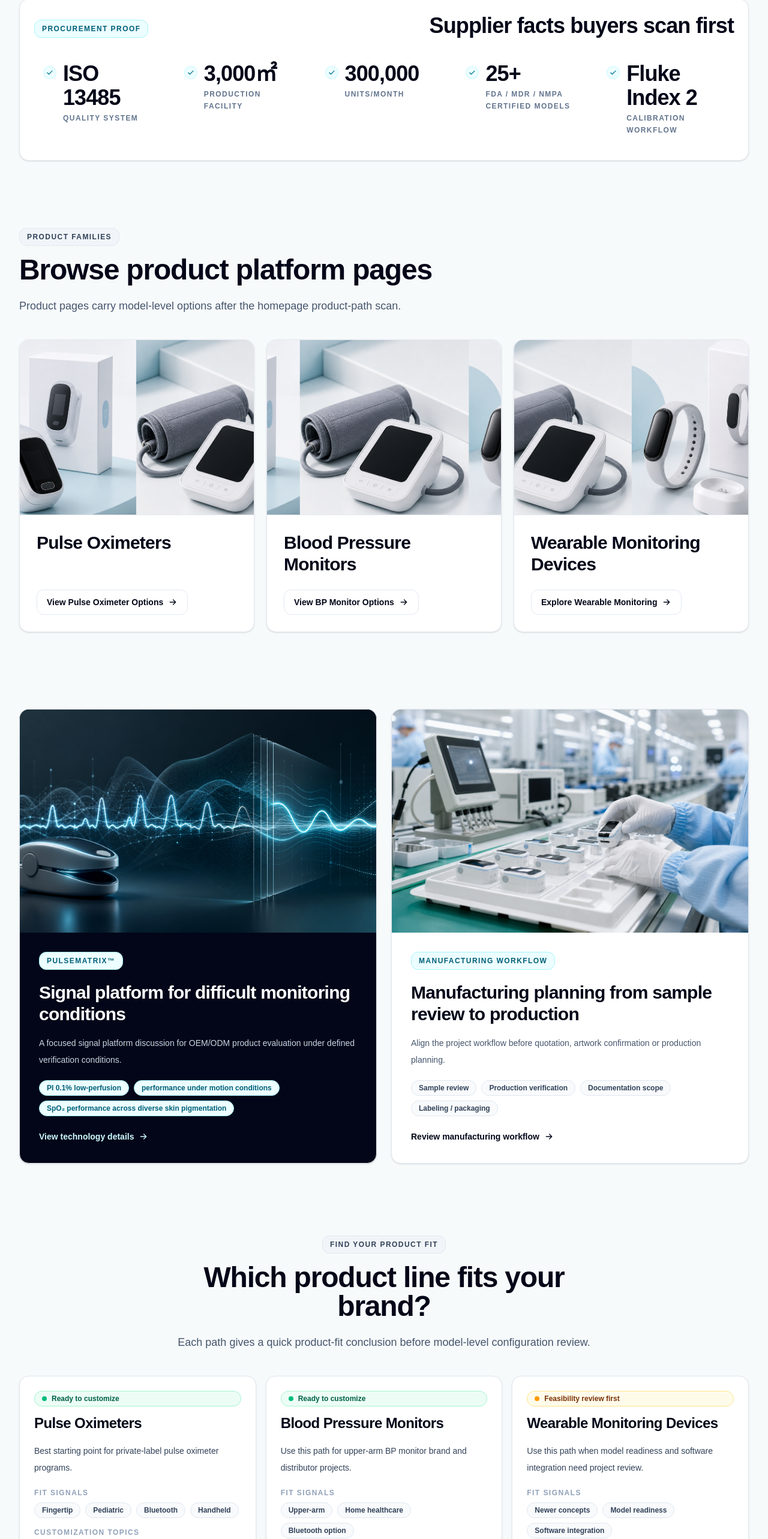
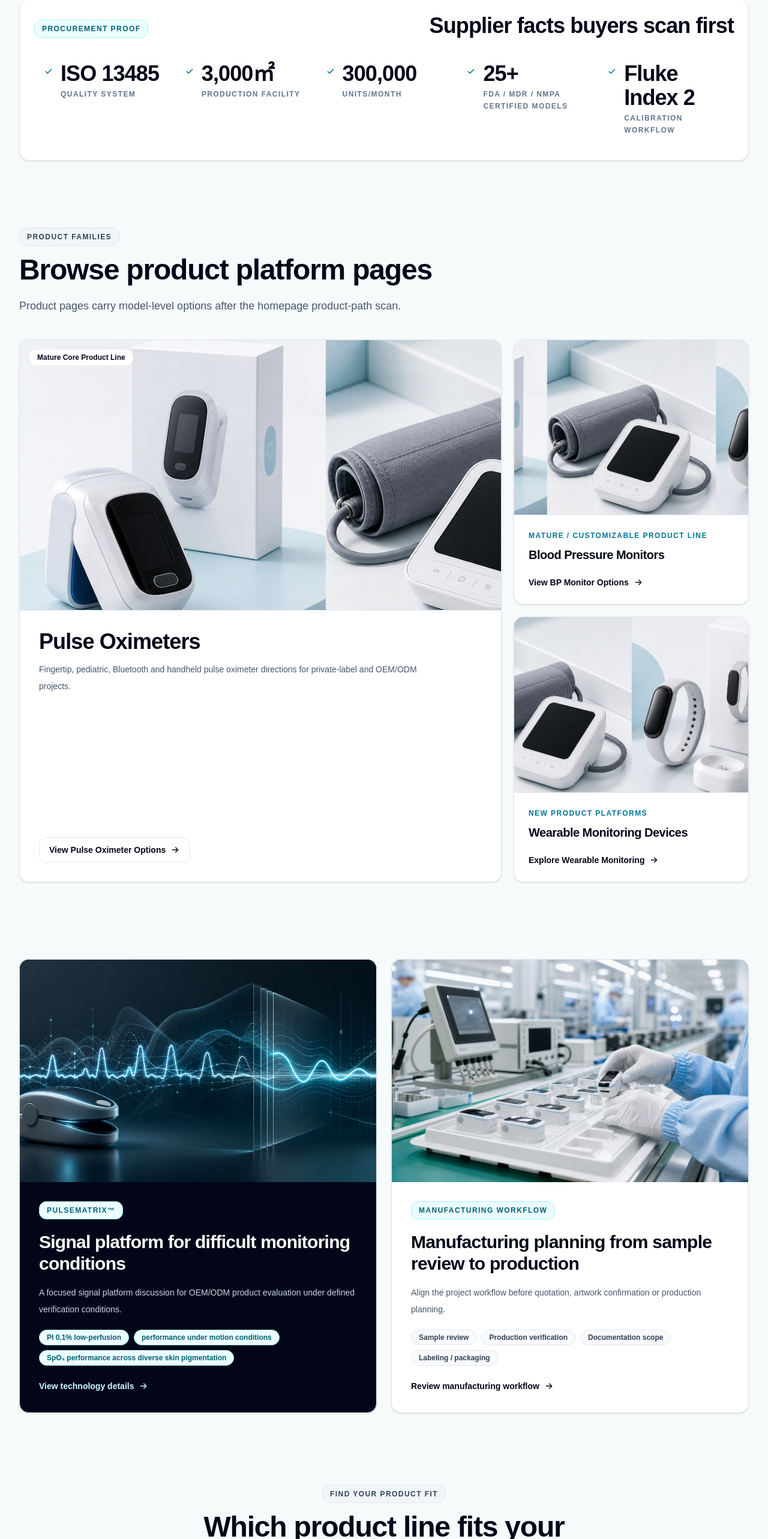
Before and after one commit to hnpsd0755-source/yimi-life-geo, a Next.js app: page / in a window 1280 px wide. Shown: the part 948-3514 px from the top of the page at 60% size. Built offline with nearby package versions, Linux system fonts and the light colour scheme.

Commit message:
Add asymmetric homepage layouts

```diff
--- a/app/page.tsx
+++ b/app/page.tsx
@@ -298,6 +298,20 @@ function CheckIcon({ className = "h-4 w-4" }: { className?: string }) {
   );
 }
 
+function QuestionIcon({ className = "h-5 w-5" }: { className?: string }) {
+  return (
+    <svg className={className} viewBox="0 0 24 24" fill="none" aria-hidden="true">
+      <path
+        d="M9.2 9a3 3 0 1 1 4.7 2.5c-1.2.8-1.9 1.4-1.9 2.7M12 18h.01M21 12a9 9 0 1 1-18 0 9 9 0 0 1 18 0Z"
+        stroke="currentColor"
+        strokeWidth="2"
+        strokeLinecap="round"
+        strokeLinejoin="round"
+      />
+    </svg>
+  );
+}
+
 function ProcessIcon({ type, className = "h-5 w-5" }: { type: string; className?: string }) {
   if (type === "search") {
     return (
@@ -452,7 +466,46 @@ function ProductImage({
   );
 }
 
-function ProductPlatformCard({
+function ProductPlatformLargeCard({
+  item,
+}: {
+  item: (typeof productFamilies)[number];
+}) {
+  return (
+    <article className="group flex h-full flex-col overflow-hidden rounded-2xl border border-slate-200 bg-white shadow-sm transition hover:-translate-y-1 hover:shadow-xl hover:shadow-slate-200/70 lg:col-span-2 lg:row-span-2">
+      <div className="relative aspect-[16/9] overflow-hidden border-b border-slate-200 bg-slate-100">
+        <Image
+          src={item.image}
+          alt={item.imageAlt}
+          fill
+          sizes="(min-width: 1024px) 66vw, 100vw"
+          className="origin-left scale-[1.7] object-cover transition duration-300 group-hover:scale-[1.76]"
+          style={{ objectPosition: item.imagePosition }}
+        />
+        <span className="absolute left-4 top-4 rounded-full border border-white/70 bg-white/90 px-3 py-1 text-xs font-semibold text-slate-950 backdrop-blur">
+          {item.status}
+        </span>
+      </div>
+      <div className="flex flex-1 flex-col p-6 md:p-8">
+        <h3 className="text-3xl font-semibold tracking-tight text-slate-950 md:text-4xl">
+          {item.title}
+        </h3>
+        <p className="mt-3 max-w-2xl text-sm leading-7 text-slate-600">{item.description}</p>
+        <div className="mt-auto pt-6">
+          <Link
+            href={item.href}
+            className="inline-flex items-center rounded-xl border border-slate-200 px-4 py-2.5 text-sm font-semibold text-slate-950 transition hover:border-cyan-200 hover:bg-cyan-50 hover:text-cyan-800"
+          >
+            {item.cta}
+            <ArrowIcon className="ml-2 h-4 w-4" />
+          </Link>
+        </div>
+      </div>
+    </article>
+  );
+}
+
+function ProductPlatformCompactCard({
   item,
 }: {
   item: (typeof productFamilies)[number];
@@ -460,14 +513,13 @@ function ProductPlatformCard({
   return (
     <article className="group flex h-full flex-col overflow-hidden rounded-2xl border border-slate-200 bg-white shadow-sm transition hover:-translate-y-1 hover:shadow-xl hover:shadow-slate-200/70">
       <ProductImage src={item.image} alt={item.imageAlt} position={item.imagePosition} />
-      <div className="flex flex-1 flex-col p-6 md:p-7">
-        <h3 className="text-2xl font-semibold tracking-tight text-slate-950 md:text-3xl">
-          {item.title}
-        </h3>
-        <div className="mt-auto pt-6">
+      <div className="flex flex-1 flex-col p-5 md:p-6">
+        <p className="text-xs font-semibold uppercase leading-5 tracking-[0.12em] text-cyan-700">{item.status}</p>
+        <h3 className="mt-2 text-xl font-semibold tracking-tight text-slate-950">{item.title}</h3>
+        <div className="mt-auto pt-5">
           <Link
             href={item.href}
-            className="inline-flex items-center rounded-xl border border-slate-200 px-4 py-2.5 text-sm font-semibold text-slate-950 transition hover:border-cyan-200 hover:bg-cyan-50 hover:text-cyan-800"
+            className="inline-flex items-center text-sm font-semibold text-slate-950 transition hover:text-cyan-800"
           >
             {item.cta}
             <ArrowIcon className="ml-2 h-4 w-4" />
@@ -556,9 +608,7 @@ export default function HomePage() {
                 className="group min-w-0 rounded-xl p-4 transition hover:bg-cyan-50"
               >
                 <div className="flex items-start gap-3">
-                  <span className="mt-2 flex h-5 w-5 shrink-0 items-center justify-center rounded-full bg-cyan-50 text-cyan-700 ring-1 ring-cyan-100 transition group-hover:bg-white">
-                    <CheckIcon className="h-3.5 w-3.5" />
-                  </span>
+                  <CheckIcon className="mt-2 h-4 w-4 shrink-0 text-cyan-700" />
                   <div className="min-w-0">
                     <p className="break-words text-3xl font-semibold tracking-tight text-slate-950 md:text-4xl">{item.value}</p>
                     <p className="mt-1 text-xs font-semibold uppercase leading-5 tracking-[0.12em] text-slate-500">{item.label}</p>
@@ -581,8 +631,9 @@ export default function HomePage() {
         </div>
 
         <div className="mt-10 grid items-stretch gap-5 lg:grid-cols-3">
-          {productFamilies.map((item) => (
-            <ProductPlatformCard key={item.title} item={item} />
+          <ProductPlatformLargeCard item={productFamilies[0]} />
+          {productFamilies.slice(1).map((item) => (
+            <ProductPlatformCompactCard key={item.title} item={item} />
           ))}
         </div>
       </section>
@@ -664,9 +715,10 @@ export default function HomePage() {
           align="center"
         />
 
-        <div className="mt-10 grid gap-4 lg:grid-cols-3">
-          {productFitRows.map((row) => (
-            <article key={row.productLine} className="flex h-full flex-col rounded-2xl border border-slate-200 bg-white p-5 shadow-sm md:p-6">
+        <div className="mt-10 flex flex-col gap-5">
+          <div className="grid gap-5 md:grid-cols-2">
+            {productFitRows.slice(0, 2).map((row) => (
+              <article key={row.productLine} className="flex h-full flex-col rounded-2xl border border-slate-200 bg-white p-5 shadow-sm transition hover:-translate-y-1 hover:shadow-xl hover:shadow-slate-200/70 md:p-6">
                 <div className="flex flex-col gap-3">
                   <StatusPill tone={row.statusTone}>{row.status}</StatusPill>
                   <h3 className="text-2xl font-semibold tracking-tight text-slate-950">{row.productLine}</h3>
@@ -689,6 +741,30 @@ export default function HomePage() {
                   View Product Line
                   <ArrowIcon className="ml-2 h-4 w-4" />
                 </Link>
+              </article>
+            ))}
+          </div>
+
+          {productFitRows.slice(2).map((row) => (
+            <article key={row.productLine} className="rounded-2xl border border-amber-200 bg-amber-50/40 p-5 shadow-sm md:p-6">
+              <div className="grid gap-6 lg:grid-cols-[minmax(0,1.25fr)_minmax(0,1fr)_auto] lg:items-center">
+                <div>
+                  <StatusPill tone={row.statusTone}>{row.status}</StatusPill>
+                  <h3 className="mt-4 text-2xl font-semibold tracking-tight text-slate-950">{row.productLine}</h3>
+                  <p className="mt-3 max-w-2xl text-sm leading-7 text-slate-700">{row.conclusion}</p>
+                </div>
+                <div className="space-y-4">
+                  <TagList items={row.fitTags} />
+                  <TagList items={row.customizationTags} tone="cyan" />
+                </div>
+                <Link
+                  href="/contact"
+                  className="inline-flex items-center justify-center rounded-xl bg-slate-950 px-5 py-3 text-sm font-semibold text-white transition hover:bg-[#08A8AE]"
+                >
+                  Start a Feasibility Chat
+                  <ArrowIcon className="ml-2 h-4 w-4" />
+                </Link>
+              </div>
             </article>
           ))}
         </div>
@@ -770,26 +846,48 @@ export default function HomePage() {
           align="center"
         />
 
-        <div className="mt-10 grid gap-4 lg:grid-cols-3">
-          {sourcingQuestions.map((check, index) => (
+        <div className="mt-10 grid gap-5 lg:grid-cols-[2fr_1fr]">
+          <article className="flex flex-col self-start rounded-2xl border border-slate-200 bg-white p-6 shadow-sm md:p-8">
+            <p className="text-xs font-semibold uppercase tracking-[0.12em] text-cyan-700">Buyer check 01</p>
+            <div className="mt-6 flex items-start gap-3">
+              <QuestionIcon className="mt-1 h-6 w-6 shrink-0 text-cyan-700" />
+              <h3 className="text-2xl font-semibold tracking-tight text-slate-950 md:text-3xl">
+                {sourcingQuestions[0].question}
+              </h3>
+            </div>
+            <div className="mt-6 flex items-start gap-3 border-l-2 border-cyan-500 pl-4">
+              <CheckIcon className="mt-1 h-5 w-5 shrink-0 text-cyan-700" />
+              <p className="text-base font-semibold leading-7 text-slate-700">{sourcingQuestions[0].answer}</p>
+            </div>
+            <details className="mt-8 border-t border-slate-200 pt-6">
+              <summary className="cursor-pointer list-none text-sm font-semibold text-slate-950">Details</summary>
+              <p className="mt-3 max-w-2xl text-sm leading-7 text-slate-600">{sourcingQuestions[0].detail}</p>
+              <Link
+                href={sourcingQuestions[0].href}
+                className="mt-4 inline-flex items-center text-sm font-semibold text-slate-950 transition hover:text-cyan-800"
+              >
+                {sourcingQuestions[0].cta}
+                <ArrowIcon className="ml-2 h-4 w-4" />
+              </Link>
+            </details>
+          </article>
+
+          <div className="grid gap-5">
+            {sourcingQuestions.slice(1).map((check, index) => (
               <article key={check.question} className="rounded-2xl border border-slate-200 bg-white p-5 shadow-sm md:p-6">
                 <p className="text-xs font-semibold uppercase tracking-[0.12em] text-cyan-700">
-                Buyer check {String(index + 1).padStart(2, "0")}
+                  Buyer check {String(index + 2).padStart(2, "0")}
                 </p>
-              <div className="mt-5 grid grid-cols-[2.5rem,1fr] gap-3">
-                <span className="flex h-10 w-10 items-center justify-center rounded-full bg-slate-100 text-lg font-semibold text-slate-500">
-                  ?
-                </span>
-                <h3 className="text-xl font-semibold tracking-tight text-slate-950">{check.question}</h3>
-                <span className="flex h-10 w-10 items-center justify-center rounded-full bg-cyan-50 text-cyan-700">
-                  <CheckIcon className="h-4 w-4" />
-                </span>
+                <div className="mt-4 flex items-start gap-3">
+                  <QuestionIcon className="mt-0.5 h-5 w-5 shrink-0 text-cyan-700" />
+                  <h3 className="text-lg font-semibold tracking-tight text-slate-950">{check.question}</h3>
+                </div>
+                <div className="mt-4 flex items-start gap-3">
+                  <CheckIcon className="mt-1 h-4 w-4 shrink-0 text-cyan-700" />
                   <p className="text-sm font-semibold leading-6 text-slate-700">{check.answer}</p>
                 </div>
-              <details className="mt-6 rounded-xl border border-slate-200 bg-slate-50 p-4">
-                <summary className="cursor-pointer list-none text-sm font-semibold text-slate-950">
-                  Details
-                </summary>
+                <details className="mt-5 border-t border-slate-200 pt-4">
+                  <summary className="cursor-pointer list-none text-sm font-semibold text-slate-950">Details</summary>
                   <p className="mt-3 text-sm leading-6 text-slate-600">{check.detail}</p>
                   <Link
                     href={check.href}
@@ -801,6 +899,7 @@ export default function HomePage() {
                 </details>
               </article>
             ))}
+          </div>
         </div>
 
       </section>
```
Lines whose indentation alone changed are shown as unchanged.
